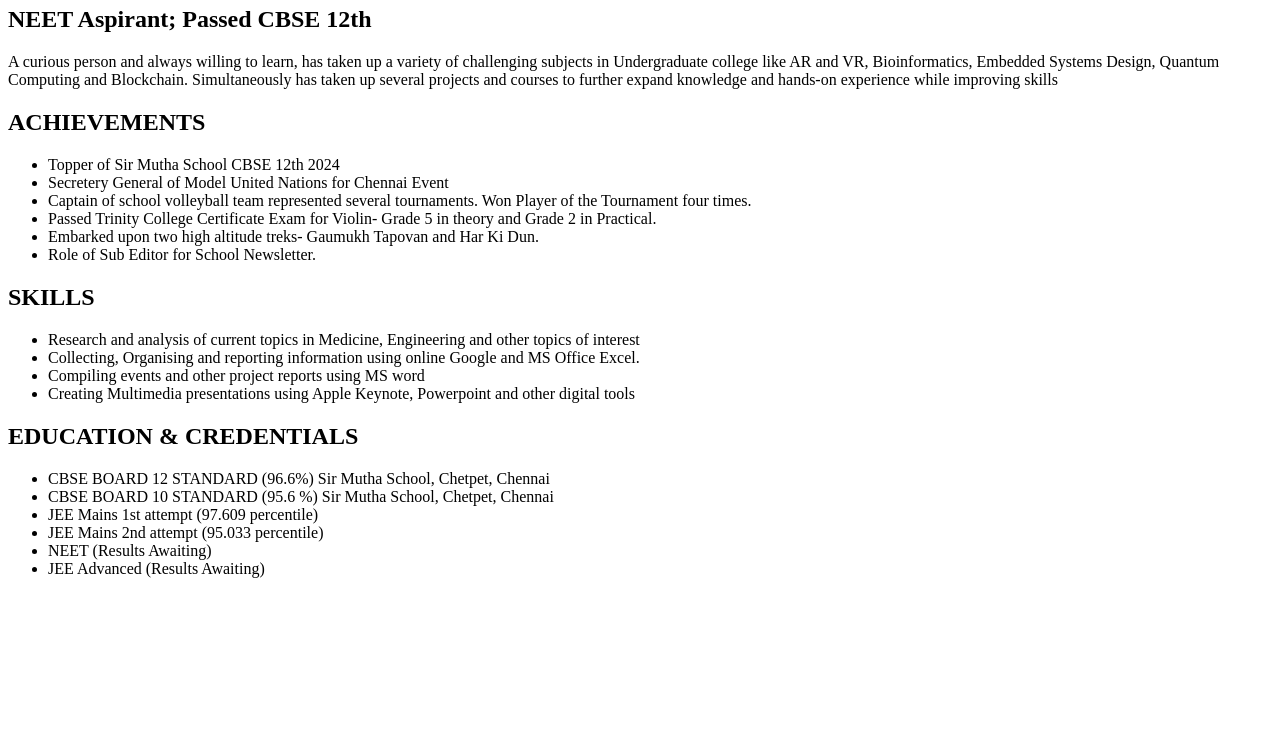
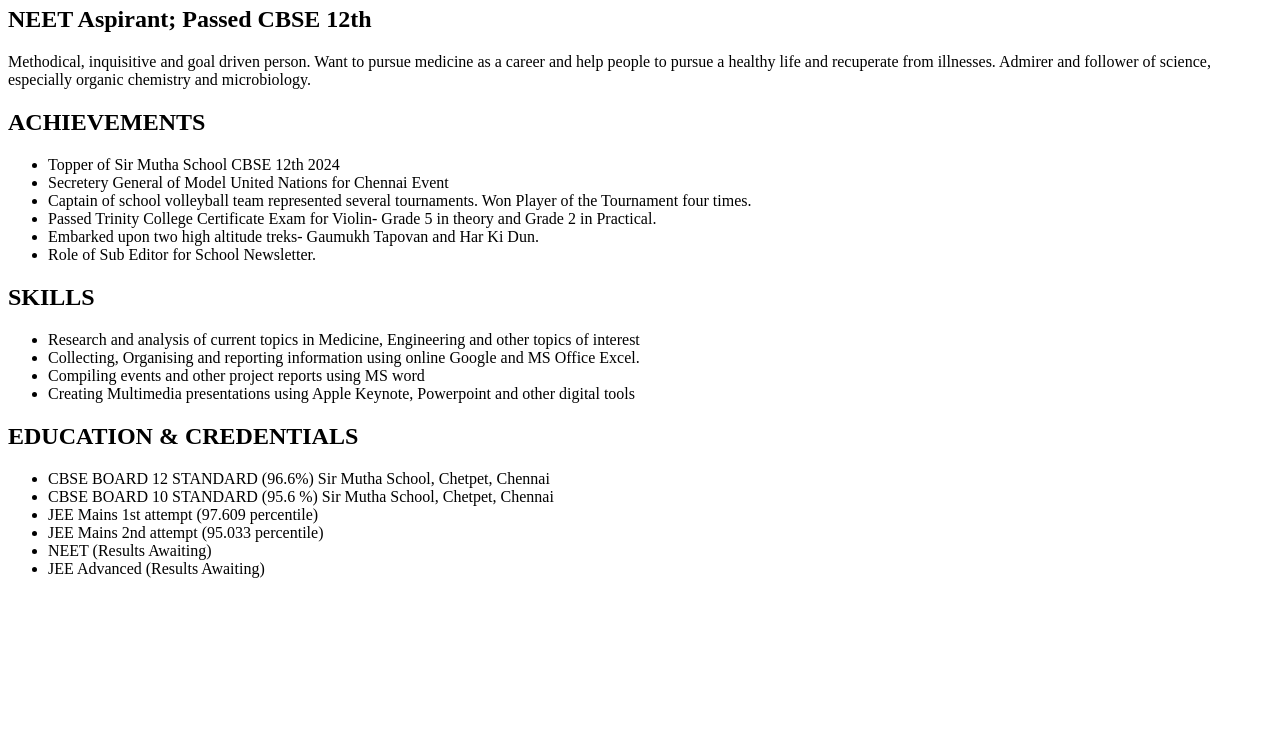
Before and after one commit to salonibisani/salonibisani.github.io, a plain HTML site: page index.html in a window 1280 px wide. Shown: the part 60-800 px from the top of the page. Drawn offline with Linux system fonts and the light colour scheme.

Commit message:
Update index.html
updated bio para

```diff
--- a/index.html
+++ b/index.html
@@ -8,7 +8,7 @@ Saloni Bisani's CV
 
 <h2>NEET Aspirant; Passed CBSE 12th</h2>
 <p>
-A curious person and always willing to learn, has taken up a variety of challenging subjects in Undergraduate college like AR and VR, Bioinformatics, Embedded Systems Design, Quantum Computing and Blockchain. Simultaneously has taken up several projects and courses to further expand knowledge and hands-on experience while improving skills </p>
+Methodical, inquisitive and goal driven person. Want to pursue medicine as a career and help people to pursue a healthy life and recuperate from illnesses. Admirer and follower of science, especially organic chemistry and microbiology. </p>
 
 <h2>ACHIEVEMENTS</h2>
 <ul>
```
